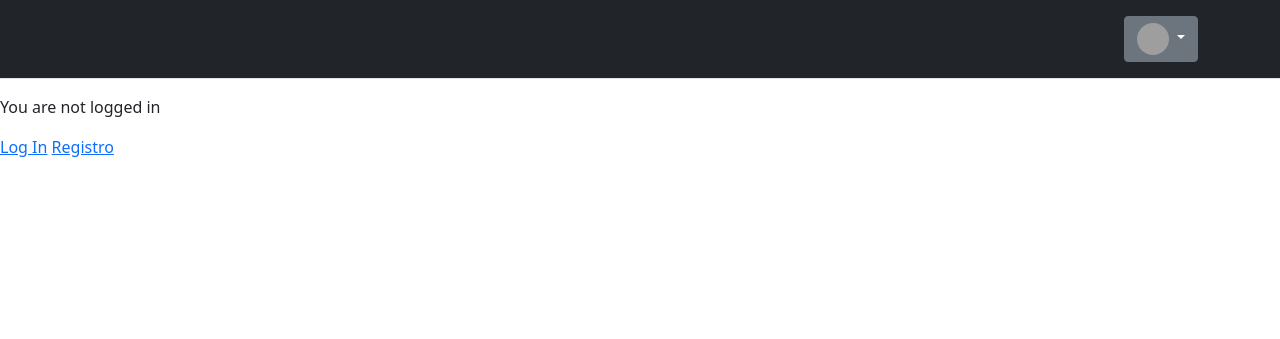
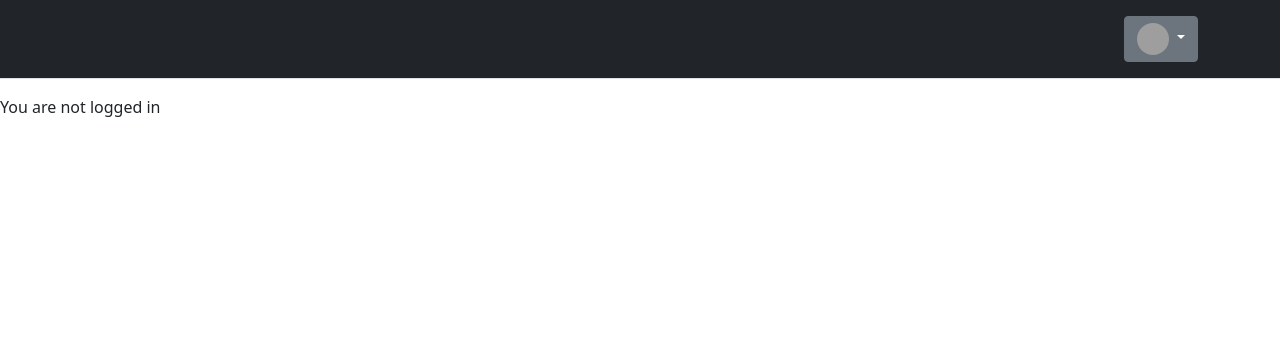
Before and after one commit to juanmajimenezalf/PSP_Django_Grupo9, a Django app: page / in a window 1280 px wide. Shown: the top 339 px of the page. Run offline with Django 3.2, Linux system fonts and the light colour scheme; grey boxes are pictures that could not be loaded.

Commit message:
cambio menor

```diff
--- a/gestionproyectos/templates/home.html
+++ b/gestionproyectos/templates/home.html
@@ -8,8 +8,8 @@
   <p><a href="">Log Out</a></p>
 {% else %}
   <p>You are not logged in</p>
-  <a href="{% url 'login' %}">Log In</a>
-  <a href="{% url 'registation' %}">Registro</a>
+  <!-- <a href="{% url 'login' %}">Log In</a>
+  <a href="{% url 'registation' %}">Registro</a> -->
 {% endif %}
 
 {% endblock %}
```
Also changed, not shown: gestionproyectos/db.sqlite3.
